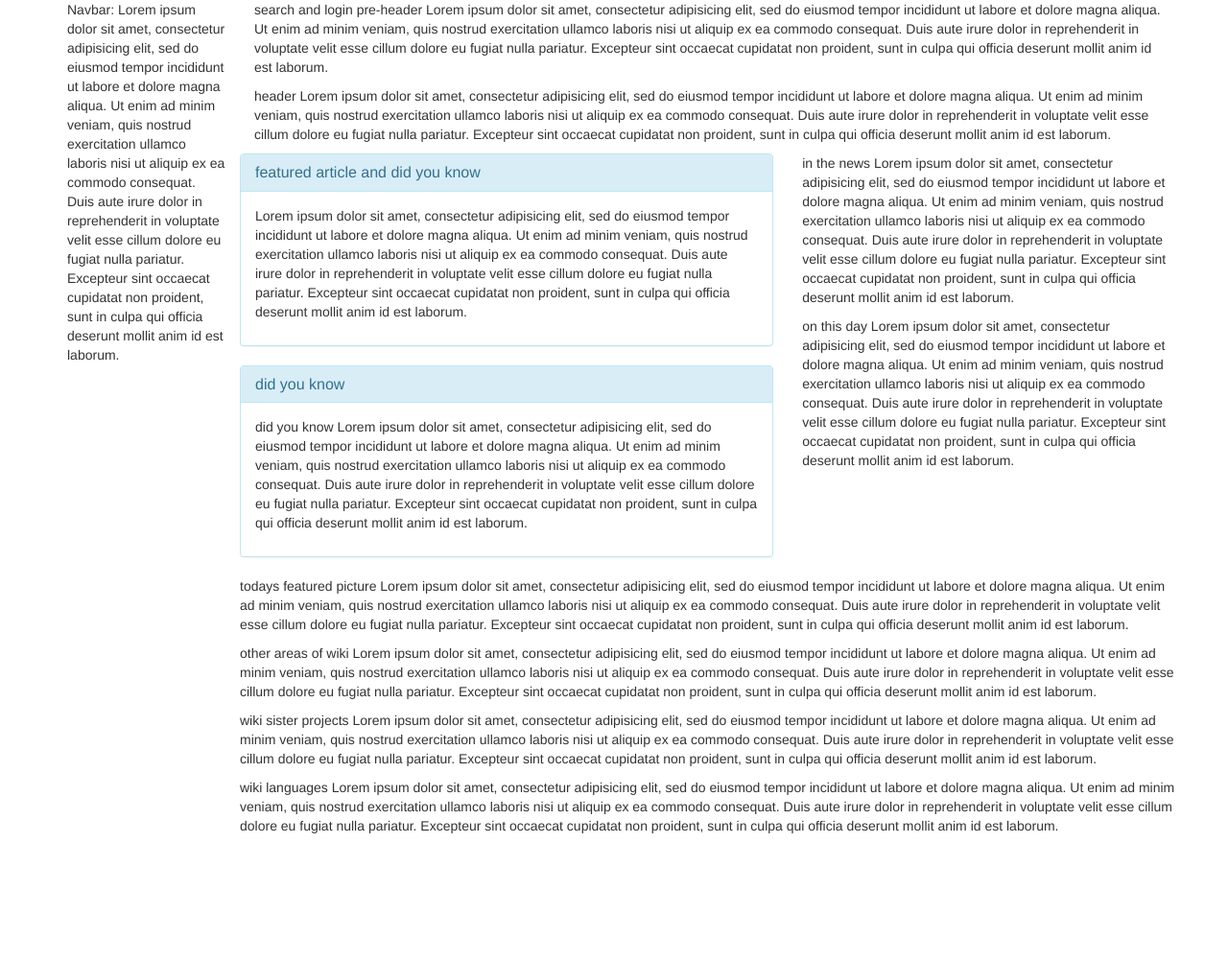
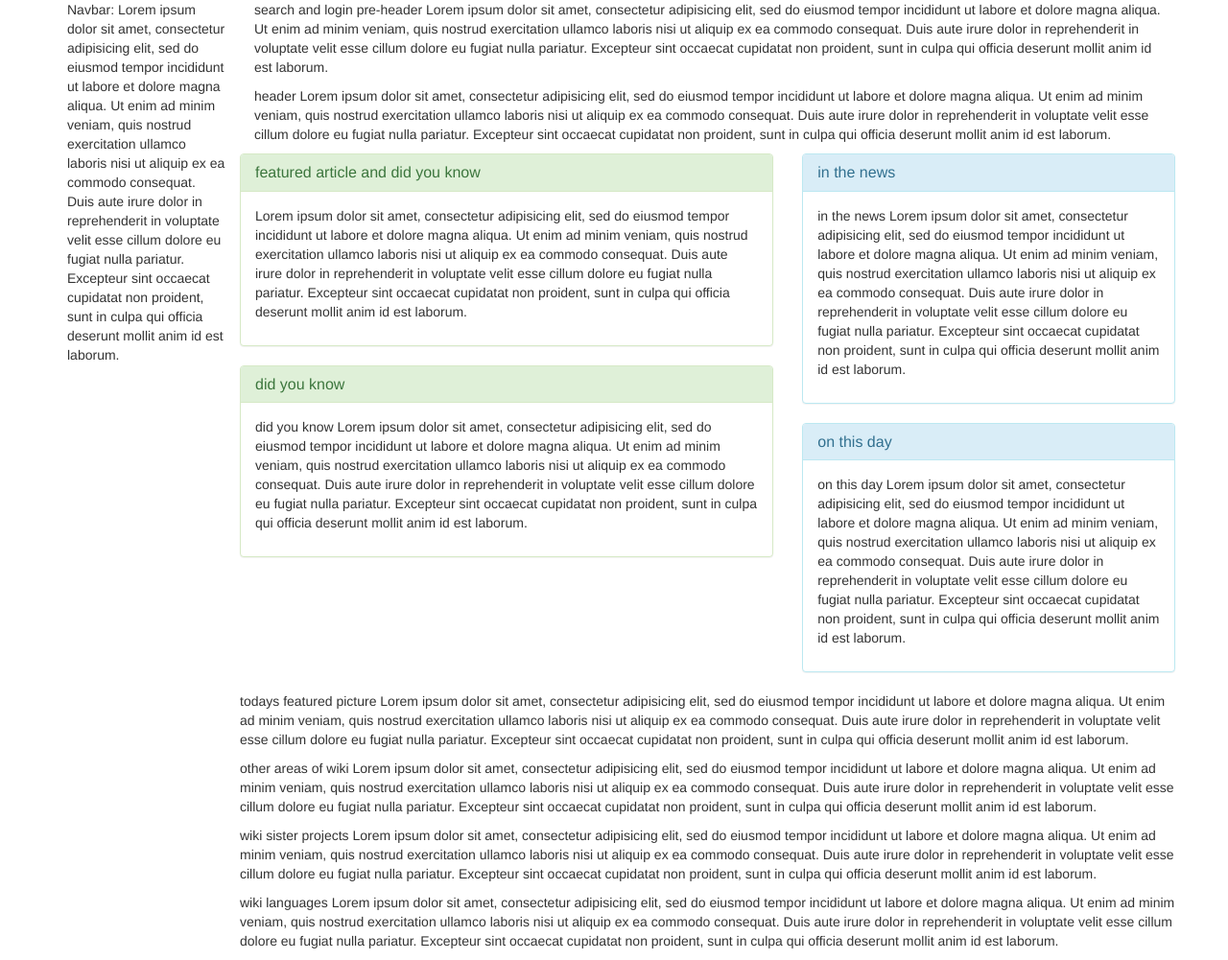
Before and after one commit to skillitzimberg/wikipedia, a plain HTML site: page index.html in a window 1280 px wide. Shown: the whole page at 96% size. Before the commit the page ends 881 px from the top, so only its background shows below. Drawn offline with Linux system fonts and the light colour scheme.

Commit message:
add two bootstrap info panels: in the news & on this day.

```diff
--- a/index.html
+++ b/index.html
@@ -28,7 +28,7 @@
 
                 <div class="row">
                   <div class="col-xs-12" name='featured article'>
-                    <div class="panel panel-info">
+                    <div class="panel panel-success">
                       <div class="panel-heading">
                         <h3 class="panel-title">featured article and did you know</h3>
                       </div>
@@ -41,7 +41,7 @@
 
                   <div class="row">
                     <div class="col-xs-12" name='did you know'>
-                      <div class="panel panel-info">
+                      <div class="panel panel-success">
                         <div class="panel-heading">
                           <h3 class="panel-title">did you know</h3>
                         </div>
@@ -58,13 +58,28 @@
               <div class="col-xs-5" name='in the news, on this day'>
                 <div class="row">
                   <div class="col-xs-12" name='in the news'>
-                    <p>in the news Lorem ipsum dolor sit amet, consectetur adipisicing elit, sed do eiusmod tempor incididunt ut labore et dolore magna aliqua. Ut enim ad minim veniam, quis nostrud exercitation ullamco laboris nisi ut aliquip ex ea commodo consequat. Duis aute irure dolor in reprehenderit in voluptate velit esse cillum dolore eu fugiat nulla pariatur. Excepteur sint occaecat cupidatat non proident, sunt in culpa qui officia deserunt mollit anim id est laborum.</p>
+                    <div class="panel panel-info">
+                      <div class="panel-heading">
+                        <h3 class="panel-title">in the news</h3>
+                      </div>
+                      <div class="panel-body">
+                        <p>in the news Lorem ipsum dolor sit amet, consectetur adipisicing elit, sed do eiusmod tempor incididunt ut labore et dolore magna aliqua. Ut enim ad minim veniam, quis nostrud exercitation ullamco laboris nisi ut aliquip ex ea commodo consequat. Duis aute irure dolor in reprehenderit in voluptate velit esse cillum dolore eu fugiat nulla pariatur. Excepteur sint occaecat cupidatat non proident, sunt in culpa qui officia deserunt mollit anim id est laborum.</p>
+                      </div>
+                    </div>
+
                   </div>
                 </div>
 
                 <div class="row">
                   <div class="col-xs-12" name='on this day'>
-                    <p>on this day Lorem ipsum dolor sit amet, consectetur adipisicing elit, sed do eiusmod tempor incididunt ut labore et dolore magna aliqua. Ut enim ad minim veniam, quis nostrud exercitation ullamco laboris nisi ut aliquip ex ea commodo consequat. Duis aute irure dolor in reprehenderit in voluptate velit esse cillum dolore eu fugiat nulla pariatur. Excepteur sint occaecat cupidatat non proident, sunt in culpa qui officia deserunt mollit anim id est laborum.</p>
+                    <div class="panel panel-info">
+                      <div class="panel-heading">
+                        <h3 class="panel-title">on this day</h3>
+                      </div>
+                      <div class="panel-body">
+                        <p>on this day Lorem ipsum dolor sit amet, consectetur adipisicing elit, sed do eiusmod tempor incididunt ut labore et dolore magna aliqua. Ut enim ad minim veniam, quis nostrud exercitation ullamco laboris nisi ut aliquip ex ea commodo consequat. Duis aute irure dolor in reprehenderit in voluptate velit esse cillum dolore eu fugiat nulla pariatur. Excepteur sint occaecat cupidatat non proident, sunt in culpa qui officia deserunt mollit anim id est laborum.</p>
+                      </div>
+                    </div>
                   </div>
                 </div>
               </div>
```
